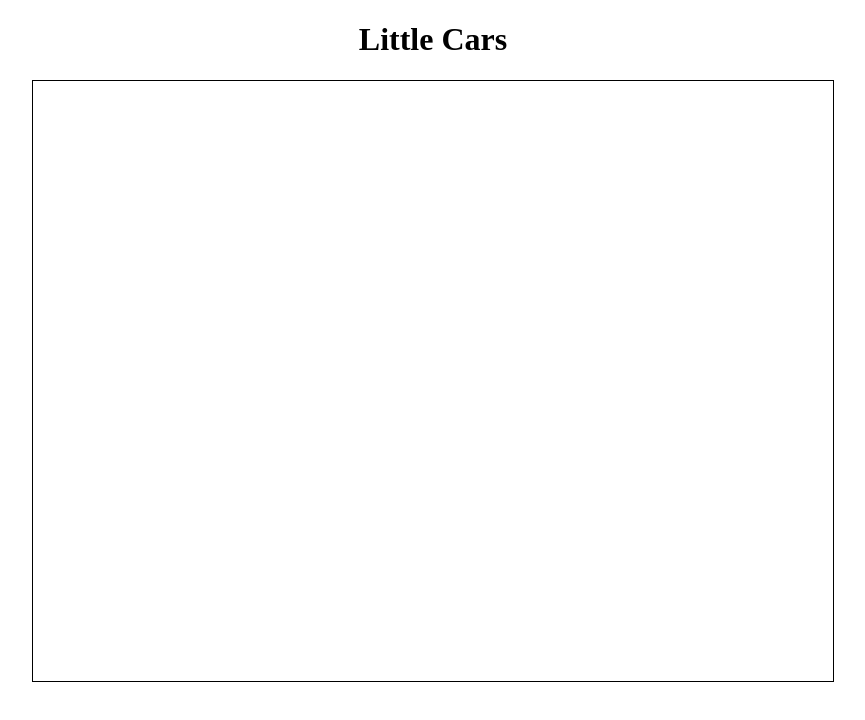
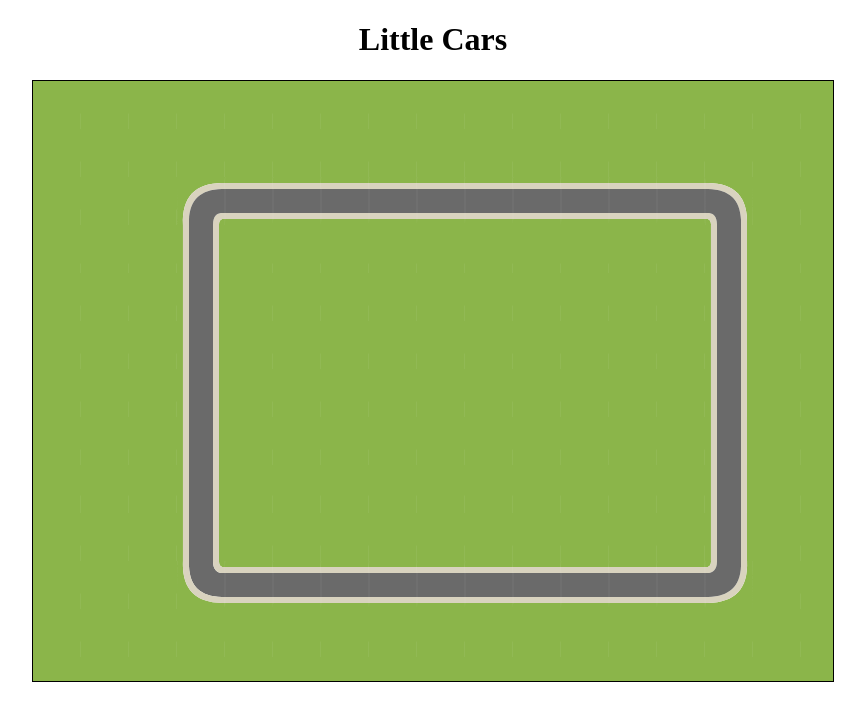
Before and after one commit to navargas/trafficmanager, a plain HTML site: page index.html in a window 1280 px wide. Shown: the whole page, without its empty margins (207-1072 px from the left). Drawn offline with nearby package versions, Linux system fonts and the light colour scheme.

Commit message:
Add simple sprite rendering

```diff
--- a/index.html
+++ b/index.html
@@ -7,9 +7,10 @@
   <body>
     <center>
       <h1>Little Cars</h1>
-      <div id="myCanvas" style="overflow:hidden;width:800px;height:600px;border:1px solid #000000;">
+      <div id="bgDiv" style="position:relative;overflow:hidden;width:800px;height:600px;border:1px solid #000000;">
       </div>
     </center>
+    <script src="https://ajax.googleapis.com/ajax/libs/jquery/2.1.4/jquery.min.js"></script>
     <script src='res/js/main.js'></script>
   </body>
 </html>
--- a/res/js/main.js
+++ b/res/js/main.js
@@ -0,0 +1,57 @@
+$(function() {
+  var TILE_SIZE = 48;
+  var SPRITES = 'res/svg/tiles_vector.svg#'
+  var iconMap = {
+    "-":[8,1],
+    "=":[0,1],
+    "r":[1,0],
+    "n":[2,0],
+    "j":[2,1],
+    "i":[1,1],
+    "|":[0,0]
+  };
+  var asciiMap =
+    "---------------------\n" +
+    "---------------------\n" +
+    "---r==========n------\n" +
+    "---|----------|------\n" +
+    "---|----------|------\n" +
+    "---|----------|------\n" +
+    "---|----------|------\n" +
+    "---|----------|------\n" +
+    "---|----------|------\n" +
+    "---|----------|------\n" +
+    "---i==========j------\n" +
+    "---------------------\n" +
+    "---------------------";
+
+  function loadAscii(asciimap) {
+    var lines = asciimap.split('\n');
+    var x = 0;
+    var y = 0;
+    for (var i in lines) {
+      for (c in lines[i]) {
+        var character = lines[i][c];
+        var pos = iconMap[character];
+        if (! pos ) {
+          console.error('Unrecognized character <' + character + '> at ');
+          continue;
+        }
+        var index = pos[0] + '-' + pos[1];
+        var tile = $('<img>')
+          .attr('width', TILE_SIZE)
+          .attr('height', TILE_SIZE)
+          .css('position', 'absolute')
+          .css('top',y)
+          .css('left',x)
+          .attr('src', SPRITES + 'coord' + index);
+        $('#bgDiv').append(tile);
+        x += TILE_SIZE;
+      }
+      y += TILE_SIZE;
+      x = 0;
+    }
+  };
+
+  loadAscii(asciiMap);
+});
```
